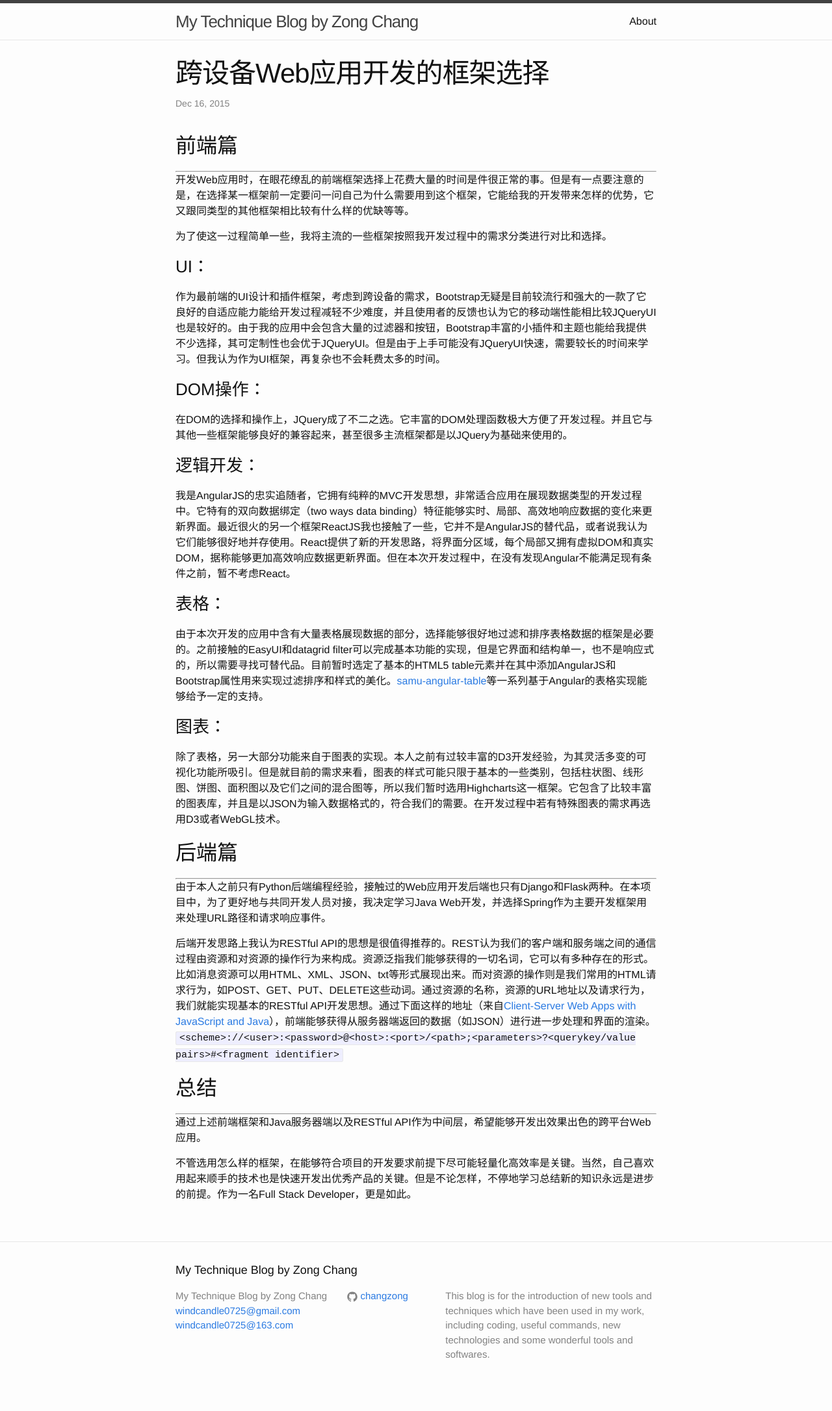
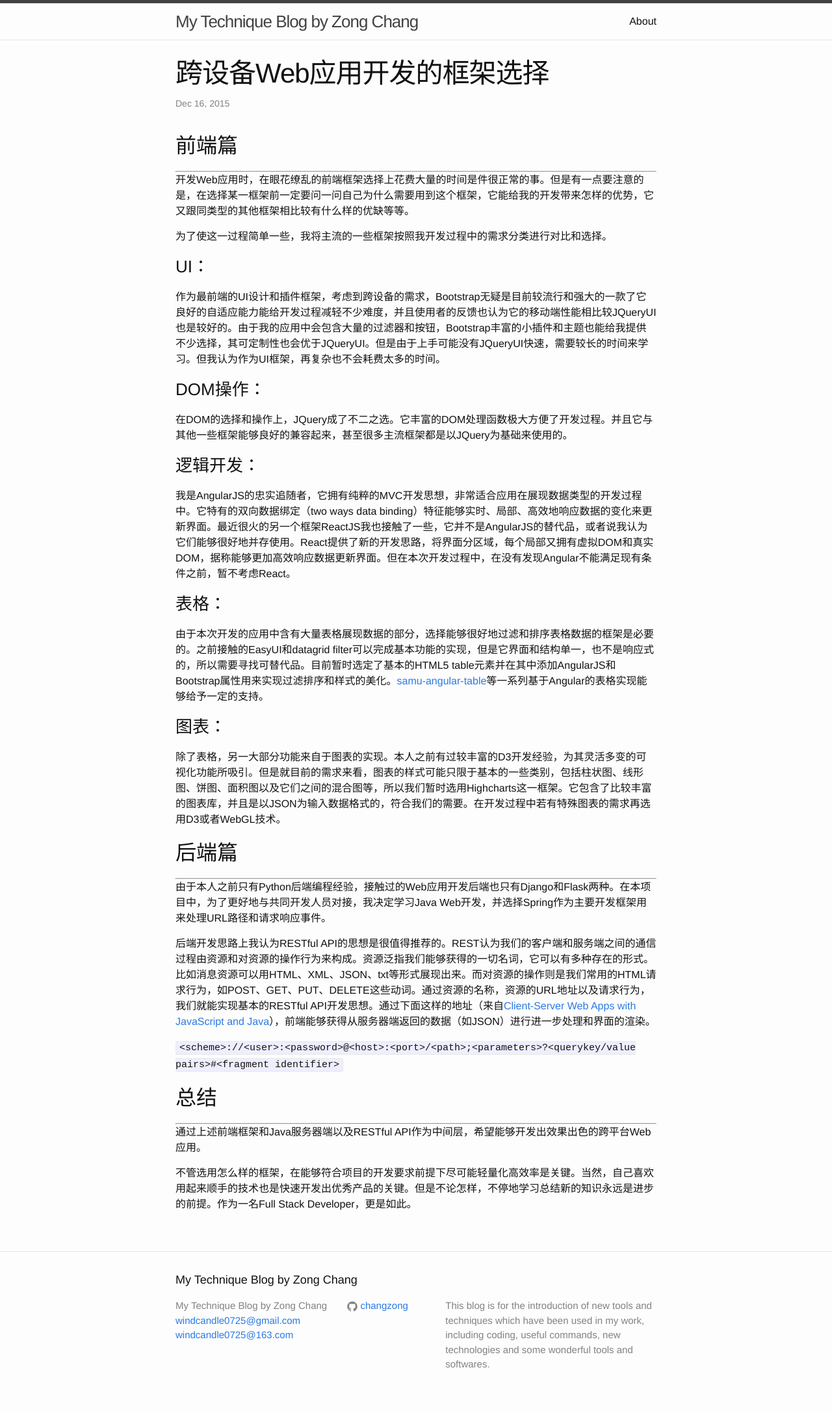
Before and after one commit to changzong/blog, a Jekyll site: the page built from _posts/2015-12-16-cross-devices-web-application-frameworks.markdown, in a window 1280 px wide. Shown: the whole page at 65% size. Built offline with Jekyll 4.4.1, drawn with Linux system fonts in a browser that asks for light colours.

Commit message:
Fixed style

```diff
--- a/_posts/2015-12-16-cross-devices-web-application-frameworks.markdown
+++ b/_posts/2015-12-16-cross-devices-web-application-frameworks.markdown
@@ -4,36 +4,37 @@ title:  "跨设备Web应用开发的框架选择"
 date:   2015-12-16 14:21:00
 categories: jekyll update
 ---
-##前端篇
+## 前端篇
 ***
 开发Web应用时，在眼花缭乱的前端框架选择上花费大量的时间是件很正常的事。但是有一点要注意的是，在选择某一框架前一定要问一问自己为什么需要用到这个框架，它能给我的开发带来怎样的优势，它又跟同类型的其他框架相比较有什么样的优缺等等。
 
 为了使这一过程简单一些，我将主流的一些框架按照我开发过程中的需求分类进行对比和选择。
 
-###UI：
+### UI：
 作为最前端的UI设计和插件框架，考虑到跨设备的需求，Bootstrap无疑是目前较流行和强大的一款了它良好的自适应能力能给开发过程减轻不少难度，并且使用者的反馈也认为它的移动端性能相比较JQueryUI也是较好的。由于我的应用中会包含大量的过滤器和按钮，Bootstrap丰富的小插件和主题也能给我提供不少选择，其可定制性也会优于JQueryUI。但是由于上手可能没有JQueryUI快速，需要较长的时间来学习。但我认为作为UI框架，再复杂也不会耗费太多的时间。
 
-###DOM操作：
+### DOM操作：
 在DOM的选择和操作上，JQuery成了不二之选。它丰富的DOM处理函数极大方便了开发过程。并且它与其他一些框架能够良好的兼容起来，甚至很多主流框架都是以JQuery为基础来使用的。
 
-###逻辑开发：
+### 逻辑开发：
 我是AngularJS的忠实追随者，它拥有纯粹的MVC开发思想，非常适合应用在展现数据类型的开发过程中。它特有的双向数据绑定（two ways data binding）特征能够实时、局部、高效地响应数据的变化来更新界面。最近很火的另一个框架ReactJS我也接触了一些，它并不是AngularJS的替代品，或者说我认为它们能够很好地并存使用。React提供了新的开发思路，将界面分区域，每个局部又拥有虚拟DOM和真实DOM，据称能够更加高效响应数据更新界面。但在本次开发过程中，在没有发现Angular不能满足现有条件之前，暂不考虑React。
 
-###表格：
+### 表格：
 由于本次开发的应用中含有大量表格展现数据的部分，选择能够很好地过滤和排序表格数据的框架是必要的。之前接触的EasyUI和datagrid filter可以完成基本功能的实现，但是它界面和结构单一，也不是响应式的，所以需要寻找可替代品。目前暂时选定了基本的HTML5 table元素并在其中添加AngularJS和Bootstrap属性用来实现过滤排序和样式的美化。[samu-angular-table][samu]等一系列基于Angular的表格实现能够给予一定的支持。
 
-###图表：
+### 图表：
 除了表格，另一大部分功能来自于图表的实现。本人之前有过较丰富的D3开发经验，为其灵活多变的可视化功能所吸引。但是就目前的需求来看，图表的样式可能只限于基本的一些类别，包括柱状图、线形图、饼图、面积图以及它们之间的混合图等，所以我们暂时选用Highcharts这一框架。它包含了比较丰富的图表库，并且是以JSON为输入数据格式的，符合我们的需要。在开发过程中若有特殊图表的需求再选用D3或者WebGL技术。
 
 
-##后端篇
+## 后端篇
 ***
 由于本人之前只有Python后端编程经验，接触过的Web应用开发后端也只有Django和Flask两种。在本项目中，为了更好地与共同开发人员对接，我决定学习Java Web开发，并选择Spring作为主要开发框架用来处理URL路径和请求响应事件。
 
 后端开发思路上我认为RESTful API的思想是很值得推荐的。REST认为我们的客户端和服务端之间的通信过程由资源和对资源的操作行为来构成。资源泛指我们能够获得的一切名词，它可以有多种存在的形式。比如消息资源可以用HTML、XML、JSON、txt等形式展现出来。而对资源的操作则是我们常用的HTML请求行为，如POST、GET、PUT、DELETE这些动词。通过资源的名称，资源的URL地址以及请求行为，我们就能实现基本的RESTful API开发思想。通过下面这样的地址（来自[Client-Server Web Apps with JavaScript and Java][book1]），前端能够获得从服务器端返回的数据（如JSON）进行进一步处理和界面的渲染。
-`<scheme>://<user>:<password>@<host>:<port>/<path>;<parameters>?<querykey/value pairs>#<fragment identifier>`
 
-##总结
+``<scheme>://<user>:<password>@<host>:<port>/<path>;<parameters>?<querykey/value pairs>#<fragment identifier>``
+
+## 总结
 ***
 通过上述前端框架和Java服务器端以及RESTful API作为中间层，希望能够开发出效果出色的跨平台Web应用。
 
```
